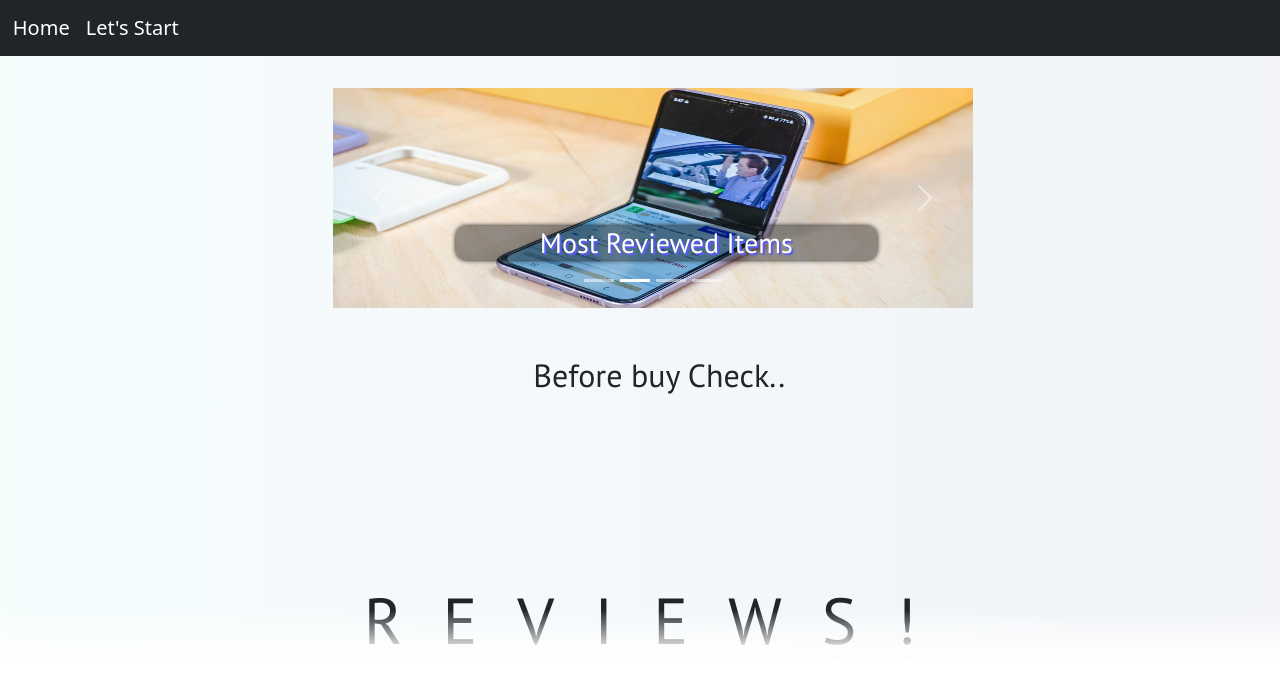
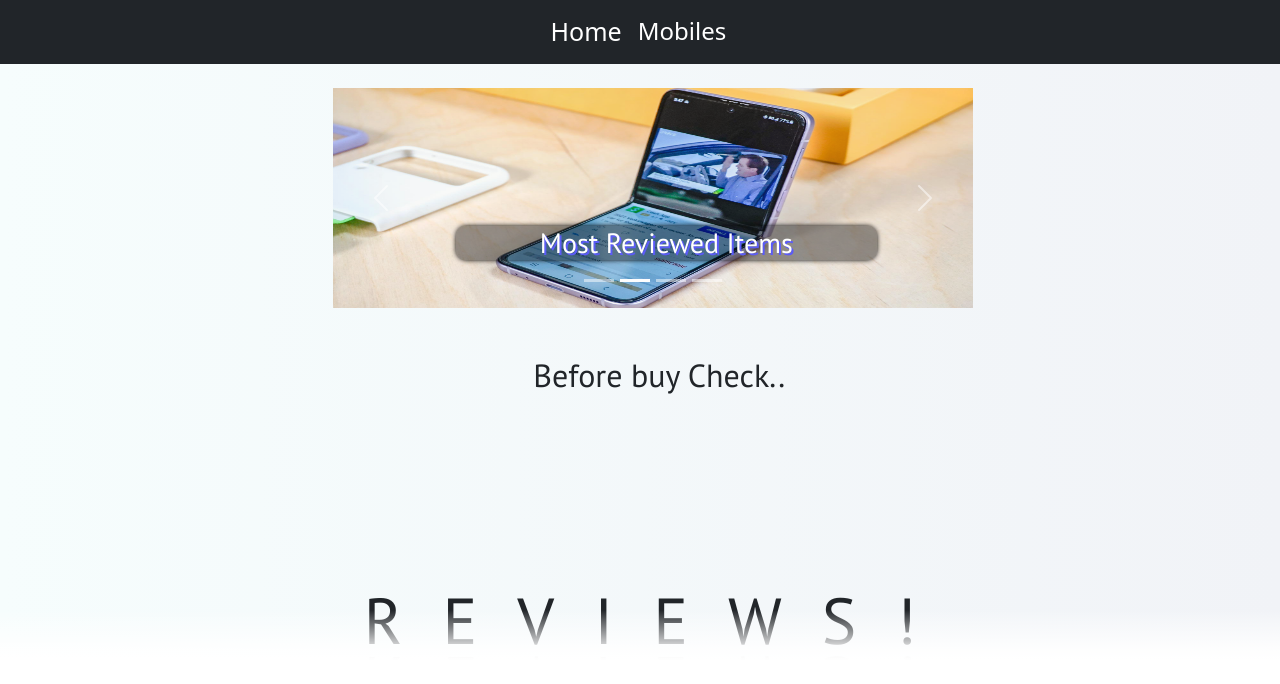
Before and after one commit to Anum23432/Filter-app, a React (Create React App) app: page / in a window 1280 px wide. Shown: the top 684 px of the page. Built offline with nearby package versions, Linux system fonts and the light colour scheme.

Commit message:
update routes

```diff
--- a/src/Routes.js
+++ b/src/Routes.js
@@ -11,6 +11,7 @@ import Details from "./components/Details";
 import Navbar from 'react-bootstrap/Navbar';
 import Home from "./components/Home";
 import './App.css';
+import { useHistory } from "react-router";
 
 
 
@@ -18,15 +19,16 @@ import './App.css';
 
 
 function Routes() {
+   let history = useHistory();
 
   return (
     <>
 
       <Router>
-      <Navbar bg="dark" fixed="top">
+      <Navbar bg="dark" fixed="top" className="justify-content-center ">
           <div className="nav">
-            <Navbar.Brand className="heading" style={{ color: 'white' }} as={Link} to="/">Home</Navbar.Brand>
-            <Navbar.Brand className="heading" style={{ color: 'white' }} as={Link} to="/Blog">Let's Start</Navbar.Brand>
+            <Navbar.Brand className="navbtn" style={{ color: 'white',fontSize:'25px' }} onClick={() => history.push("/Home")}>Home</Navbar.Brand>
+            <Navbar.Brand className="navbtn" style={{ color: 'white',fontSize:'24px' }} onClick={() => history.push("/Blog")}> Mobiles </Navbar.Brand>
           </div>
         </Navbar>
 
```
